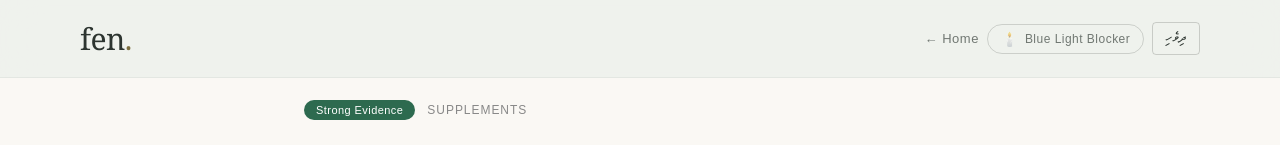
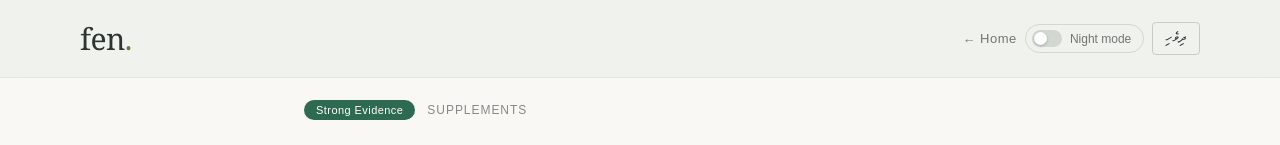
Before and after one commit to saain/fen-website, a Next.js app: page /articles/magnesium in a window 1280 px wide. Shown: the top 145 px of the page. Built offline with nearby package versions, Linux system fonts and the light colour scheme.

Commit message:
feat: iOS toggle button for night mode, Dhivehi label ނޫ އަލި ހުރަސް

```diff
--- a/src/app/articles/magnesium/page.js
+++ b/src/app/articles/magnesium/page.js
@@ -304,27 +304,45 @@ function MagnesiumArticleInner() {
               onClick={toggleWarm}
               title={warm ? 'Blue Light Blocker is active — tap to turn off' : 'Activate Blue Light Blocker for easier reading at night'}
               style={{
-                fontSize: 12,
-                background: warm ? 'rgba(160,80,20,0.22)' : 'transparent',
-                border: warm ? '1px solid rgba(190,100,30,0.50)' : '1px solid rgba(45,53,48,0.18)',
-                borderRadius: 20,
-                padding: '6px 13px',
-                cursor: 'pointer',
-                color: warm ? '#F5C9A0' : 'rgba(45,53,48,0.65)',
                 display: 'flex',
                 alignItems: 'center',
-                gap: 6,
-                fontFamily: "'DM Sans',sans-serif",
-                letterSpacing: '0.04em',
-                fontWeight: 400,
-                transition: 'all 0.3s ease',
+                gap: 8,
+                padding: '5px 12px 5px 6px',
+                borderRadius: 999,
+                border: warm ? '1px solid rgba(245,160,96,0.40)' : '1px solid rgba(45,53,48,0.14)',
+                background: 'transparent',
+                cursor: 'pointer',
+                fontFamily: isRtl ? "'Faruma',Tahoma,sans-serif" : "'DM Sans',sans-serif",
+                fontSize: isRtl ? 14 : 12,
+                fontWeight: 500,
+                color: warm ? '#8B4800' : 'rgba(45,53,48,0.65)',
                 whiteSpace: 'nowrap',
-                boxShadow: warm ? '0 0 12px rgba(180,90,20,0.25)' : 'none',
+                transition: 'all 0.2s ease',
               }}
             >
-              <span style={{ fontSize: 14, filter: warm ? 'none' : 'grayscale(0.3)' }}>🕯️</span>
-              <span>Blue Light Blocker</span>
-              {warm && <span style={{ width: 6, height: 6, borderRadius: '50%', background: '#F5A060', display: 'inline-block', marginLeft: 2 }} />}
+              {/* iOS-style toggle track */}
+              <span style={{
+                width: 30, height: 17,
+                borderRadius: 999,
+                background: warm ? '#F5A060' : 'rgba(45,53,48,0.14)',
+                position: 'relative',
+                flexShrink: 0,
+                transition: 'background 0.25s',
+                display: 'inline-block',
+              }}>
+                <span style={{
+                  width: 13, height: 13,
+                  borderRadius: '50%',
+                  background: 'white',
+                  position: 'absolute',
+                  top: 2,
+                  left: warm ? 15 : 2,
+                  boxShadow: '0 1px 3px rgba(0,0,0,0.22)',
+                  transition: 'left 0.25s cubic-bezier(0.34,1.56,0.64,1)',
+                  display: 'inline-block',
+                }} />
+              </span>
+              {isRtl ? 'ނޫ އަލި ހުރަސް' : 'Night mode'}
             </button>
             <button
               onClick={() => changeLang(lang === 'en' ? 'dv' : 'en')}
```
